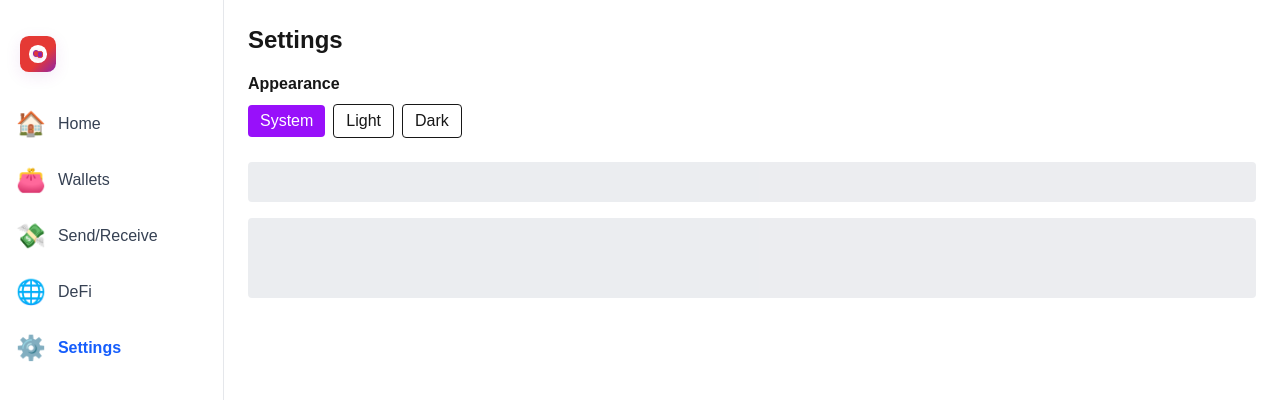
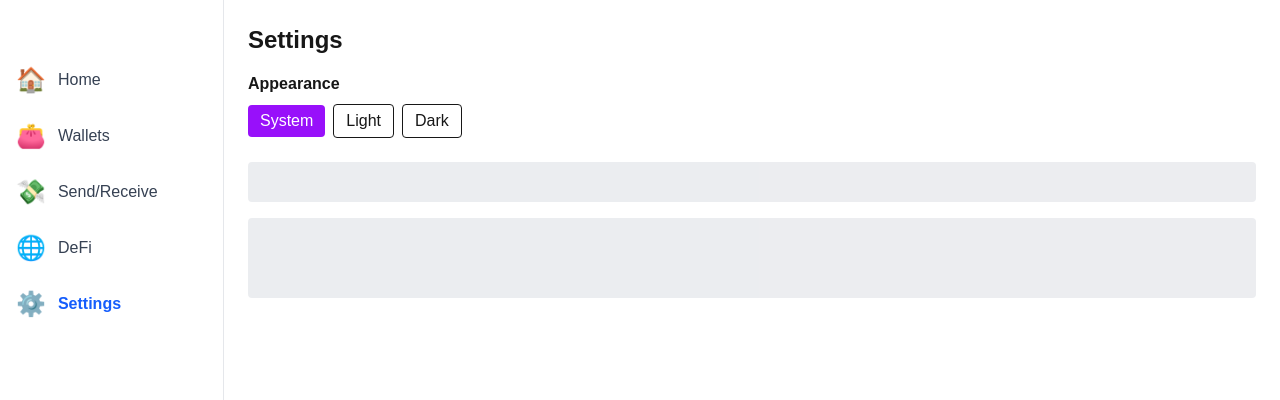
Before and after one commit to web3lancer/lancerwallet, a Next.js app: page /settings in a window 1280 px wide. Shown: the top 400 px of the page. Built offline with nearby package versions, Linux system fonts and the light colour scheme.

Commit message:
fix logo

```diff
--- a/app/components/Logo.tsx
+++ b/app/components/Logo.tsx
@@ -2,69 +2,70 @@
 import React from "react";
 
 export default function Logo({ size = 100 }: { size?: number }) {
+  // Direct translation of your HTML/CSS logo
   const scale = size / 100;
-
-  const container: React.CSSProperties = {
+  return (
+    <div
+      style={{
         width: size,
         height: size,
-    display: 'flex',
-    alignItems: 'center',
-    justifyContent: 'center',
-    background: 'transparent',
-  };
-
-  const shape: React.CSSProperties = {
+        display: "flex",
+        alignItems: "center",
+        justifyContent: "center",
+        background: "transparent",
+      }}
+      aria-label="Crypto & NFT Wallet Logo"
+    >
+      <div
+        style={{
           width: 80 * scale,
           height: 80 * scale,
           borderRadius: 20 * scale,
-    background: 'linear-gradient(135deg, #e53935 60%, #8e24aa 100%)',
-    display: 'flex',
-    alignItems: 'center',
-    justifyContent: 'center',
-    boxShadow: '0 4px 16px rgba(142,36,170,0.10)',
-  };
-
-  const icon: React.CSSProperties = {
+          background: "linear-gradient(135deg, #e53935 60%, #8e24aa 100%)",
+          display: "flex",
+          alignItems: "center",
+          justifyContent: "center",
+          boxShadow: "0 4px 16px rgba(142,36,170,0.10)",
+        }}
+      >
+        <div
+          style={{
             width: 40 * scale,
             height: 40 * scale,
-    borderRadius: '50%',
-    background: '#fff',
-    display: 'flex',
-    alignItems: 'center',
-    justifyContent: 'center',
-    position: 'relative',
-  };
-
-  const coin: React.CSSProperties = {
-    position: 'absolute',
+            borderRadius: "50%",
+            background: "#fff",
+            display: "flex",
+            alignItems: "center",
+            justifyContent: "center",
+            position: "relative",
+          }}
+        >
+          <div
+            style={{
+              position: "absolute",
               left: 8 * scale,
               top: 12 * scale,
               width: 15 * scale,
               height: 15 * scale,
-    borderRadius: '50%',
-    background: '#e53935',
+              borderRadius: "50%",
+              background: "#e53935",
               border: `${2 * scale}px solid #8e24aa`,
-    boxShadow: '0 1px 4px rgba(229,57,53,0.25)',
-  };
-
-  const nft: React.CSSProperties = {
-    position: 'absolute',
+              boxShadow: "0 1px 4px rgba(229,57,53,0.25)",
+            }}
+          />
+          <div
+            style={{
+              position: "absolute",
               right: 8 * scale,
               bottom: 12 * scale,
               width: 15 * scale,
               height: 15 * scale,
               borderRadius: 5 * scale,
-    background: '#8e24aa',
+              background: "#8e24aa",
               border: `${2 * scale}px solid #e53935`,
-    boxShadow: '0 1px 4px rgba(142,36,170,0.18)',
-  };
-
-  return (
-    <div style={container} aria-hidden>
-      <div style={shape}>
-        <div style={icon}>
-          <div style={coin} />
-          <div style={nft} />
+              boxShadow: "0 1px 4px rgba(142,36,170,0.18)",
+            }}
+          />
         </div>
       </div>
     </div>
--- a/app/components/Navigation.tsx
+++ b/app/components/Navigation.tsx
@@ -1,8 +1,10 @@
 "use client";
 import React from "react";
 import { usePathname } from "next/navigation";
+
+import Link from 'next/link';
+
 import Logo from "./Logo";
-import Link from 'next/link';
 
 const navItems = [
   { name: "Home", icon: "🏠", href: "/home" },
@@ -23,9 +25,8 @@ export default function Navigation() {
       {/* Mobile bottom nav: visible on small screens, hidden on md+ */}
       <nav className="fixed bottom-0 left-0 w-full bg-white dark:bg-black border-t border-gray-200 dark:border-gray-800 flex justify-between px-4 py-2 z-50 md:hidden">
         <div className="flex items-center px-3">
-          <Link href="/" className="flex items-center">
-            <Logo size={36} />
-          </Link>
+            {/* Logo inserted here */}
+            <Link href="/" className="flex items-center"><Logo size={36} /></Link>
         </div>
         <div className="flex gap-4 flex-1 justify-center">
           {navItems.map((item) => (
@@ -45,9 +46,7 @@ export default function Navigation() {
       {/* Desktop aside nav: hidden on small screens, visible on md+ */}
       <aside className="hidden md:flex fixed left-0 top-0 h-full w-56 bg-white dark:bg-black border-r border-gray-200 dark:border-gray-800 flex-col py-8 px-4 z-50">
         <div className="mb-8">
-          <Link href="/" className="flex items-center gap-3" aria-label="Lancer Wallet">
-            <Logo size={44} />
-          </Link>
+            <Link href="/" className="flex items-center gap-3" aria-label="Lancer Wallet" />
         </div>
         {navItems.map((item) => (
           <a
--- a/app/components/landing/Header.tsx
+++ b/app/components/landing/Header.tsx
@@ -2,8 +2,6 @@ export default function Header() {
   return (
     <header className="flex items-center justify-between py-6 px-6">
       <div className="flex items-center gap-3">
-        <div className="w-10 h-10 rounded-lg bg-gradient-to-br from-purple-600 to-purple-400 flex items-center justify-center text-white font-bold">LW</div>
-        <span className="font-semibold text-lg hidden md:inline">LancerWallet</span>
       </div>
       <div>
         <a href="/home" className="bg-purple-600 text-white px-4 py-2 rounded-lg shadow-sm hover:bg-purple-700">Enter App</a>
```
Lines whose indentation alone changed are shown as unchanged.
